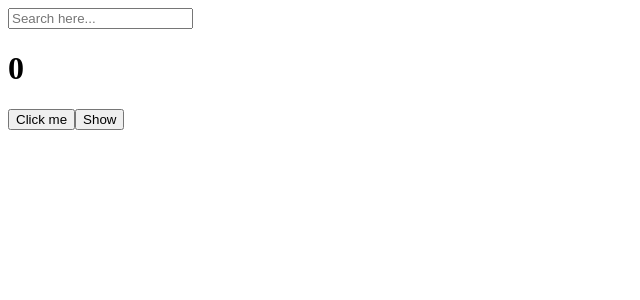
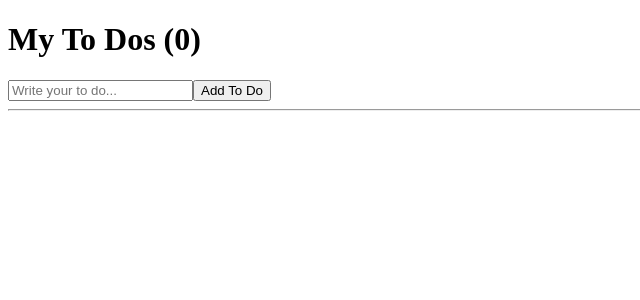
Before and after one commit to wonyj0228/react-basic2, a React (Create React App) app: page / in a window 1280 px wide. Shown: the top 300 px of the page, without its empty margins (0-640 px from the left). Built offline with nearby package versions, Linux system fonts and the light colour scheme.

Commit message:
To Do List
- 추가, 삭제 기능

```diff
--- /dev/null
+++ b/src/ToDoList.js
@@ -0,0 +1,45 @@
+import React, { useState } from 'react';
+
+function ToDoList() {
+  const [toDo, setToDo] = useState('');
+  const [toDos, setToDos] = useState([]);
+
+  const onChange = (e) => setToDo(e.target.value);
+  const onSubmit = (e) => {
+    e.preventDefault();
+    if (toDo === '') {
+      return;
+    }
+    setToDos((curArr) => [toDo, ...curArr]);
+    setToDo('');
+  };
+  const onClick = (idx) => {
+    setToDos((curArr) => curArr.filter((_, i) => i !== idx));
+  };
+
+  return (
+    <div>
+      <h1>My To Dos ({toDos.length})</h1>
+      <form onSubmit={onSubmit}>
+        <input
+          onChange={onChange}
+          value={toDo}
+          type="text"
+          placeholder="Write your to do..."
+        />
+        <button>Add To Do</button>
+      </form>
+      <hr></hr>
+      <ul>
+        {toDos.map((item, idx) => (
+          <li key={idx}>
+            {item}
+            <button onClick={() => onClick(idx)}>❌</button>
+          </li>
+        ))}
+      </ul>
+    </div>
+  );
+}
+
+export default ToDoList;
--- a/src/index.js
+++ b/src/index.js
@@ -1,6 +1,7 @@
 import React from 'react';
 import ReactDOM from 'react-dom/client';
-import App from './App';
+// import App from './App';
+import ToDoList from './ToDoList';
 
 const root = ReactDOM.createRoot(document.getElementById('root'));
-root.render(<App />);
+root.render(<ToDoList />);
```
